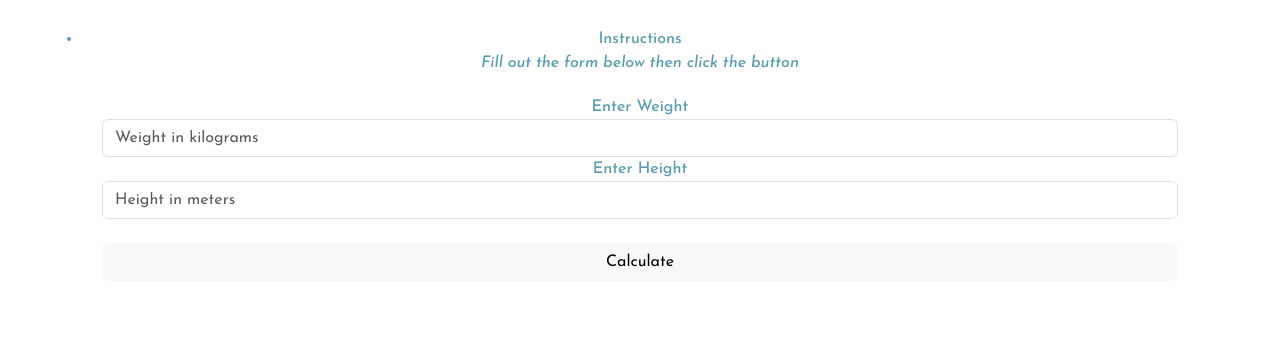
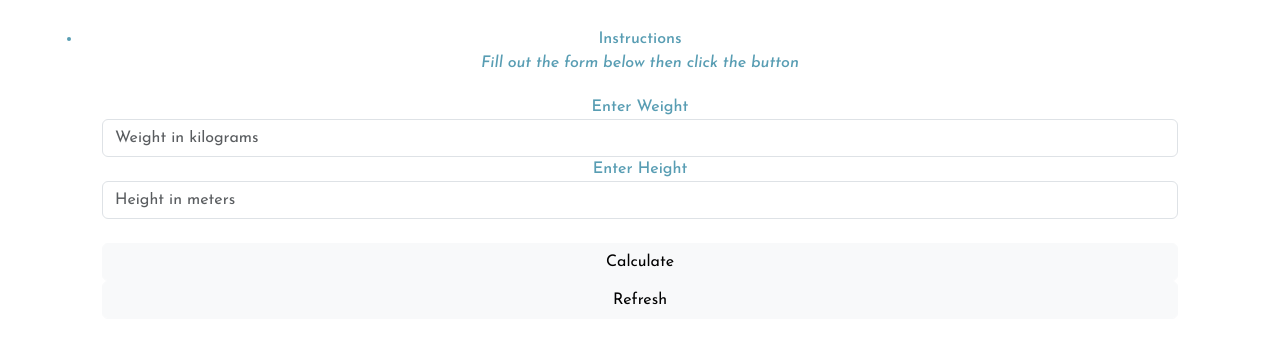
Before and after one commit to TAseo2425/Q4-Quiz1, a plain HTML site: page index.html in a window 1280 px wide. Shown: the part 319-662 px from the top of the page. Drawn offline with nearby package versions, Linux system fonts and the light colour scheme.

Commit message:
Update index.html

```diff
--- a/index.html
+++ b/index.html
@@ -32,6 +32,7 @@
 				<input type="number" id="height" class="form-control" placeholder="Height in meters">
 			<br>
 				<button type="button" class="btn btn-light form-control" onclick="calculate()">Calculate</button>
+				<button type="button" class="btn btn-light form-control" onClick="window.location.reload()">Refresh</button>
 			</form>
 	</div>
 </body>
```
